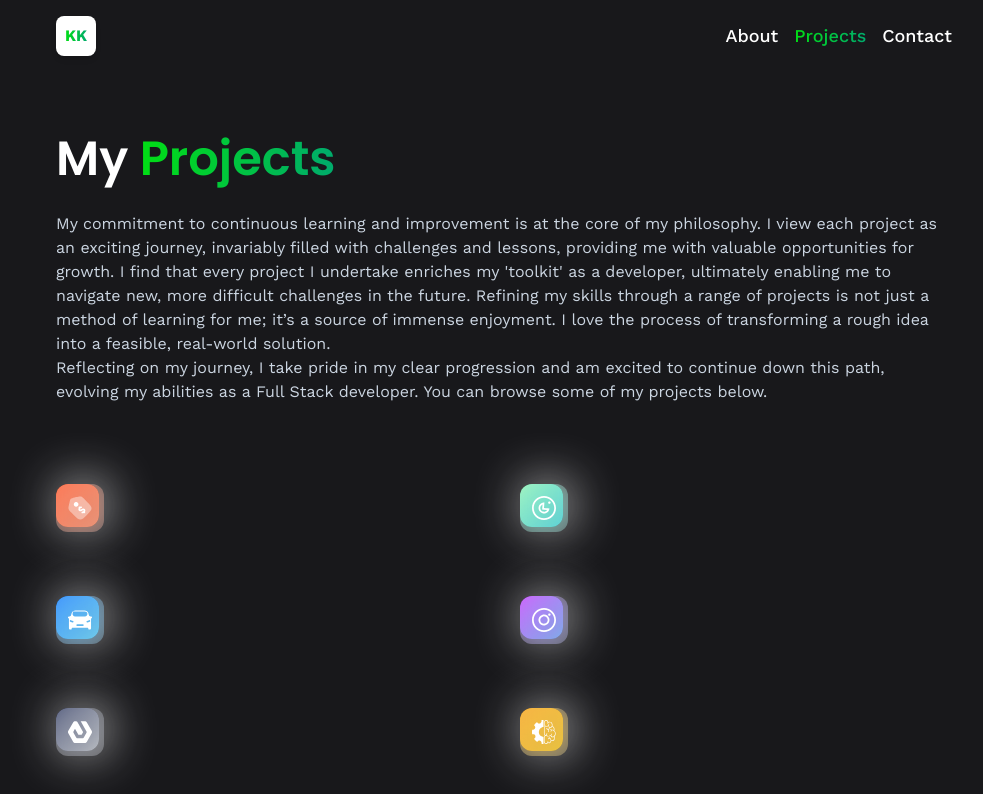
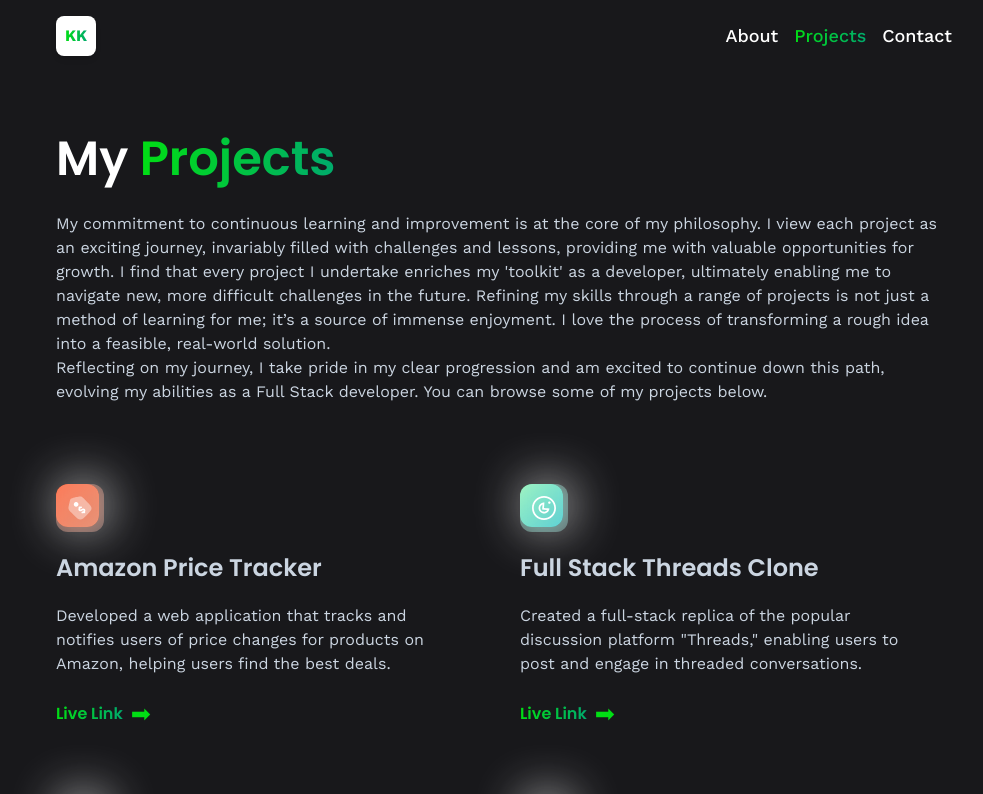
Before and after one commit to kolby-k/myPortfolio, a React (Vite) app: page /projects in a window 1280 px wide. Shown: the top 794 px of the page, without its empty margins (136-1119 px from the left). Built offline with nearby package versions, Linux system fonts and the light colour scheme; the HTML template or start-up script is replaced by a standard one.

Commit message:
center loader

```diff
--- a/src/components/Loader.jsx
+++ b/src/components/Loader.jsx
@@ -4,8 +4,8 @@ import { Html } from '@react-three/drei';
 const Loader = () => {
   return (
     <Html>
-        <div className='flex justify-center items-center'>
-            <div className='w-20 h-20 border-2 border-opacity-20 border-green-500 border-t-green-500 rounded-full animate-spin' />
+        <div className='flex justify-center items-center' >
+          <div className='w-20 h-20 absolute border-2 border-opacity-80 border-white border-t-slate-500 rounded-full animate-spin ' />
         </div>
     </Html>
   )
--- a/src/index.css
+++ b/src/index.css
@@ -242,6 +242,10 @@ li {
   z-index: 12;
 }
 
+.arrow {
+  color: #01de14;
+  font-size: 1.5rem;
+}
 
 .arrow-center {
   align-self: center;
--- a/src/pages/Projects.jsx
+++ b/src/pages/Projects.jsx
@@ -1,6 +1,8 @@
 import React from 'react'
 
 import { projects } from '../constants'
+import { Link } from 'react-router-dom'
+import CTA from '../components/CTA'
 
 const Projects = () => {
   return (
@@ -29,9 +31,34 @@ const Projects = () => {
               />
               </div>
             </div>
+
+            <div className='mt-5 flex flex-col'>
+              <h4 className='text-2xl font-poppins font-semibold text-slate-300'>
+                {project.name}
+              </h4>
+              <p className='mt-5 flex flex-col gap-3 text-slate-300'>
+                {project.description}
+              </p>
+              <div className='mt-5 flex items-center gap-2 font-poppins'>
+                <Link
+                  to={project.link}
+                  target='_blank'
+                  rel='noopener noreferrer'
+                  className='font-semibold green-gradient_text'
+                  >
+                    Live Link
+                  </Link>
+                  <p className='arrow object-contain'>
+                    ➡︎
+                  </p>
+                </div>
+              </div>
           </div>
       ))}
     </div>
+
+    <hr className='border-slate-200' />
+        <CTA />
     </section>
   )
 }
```
